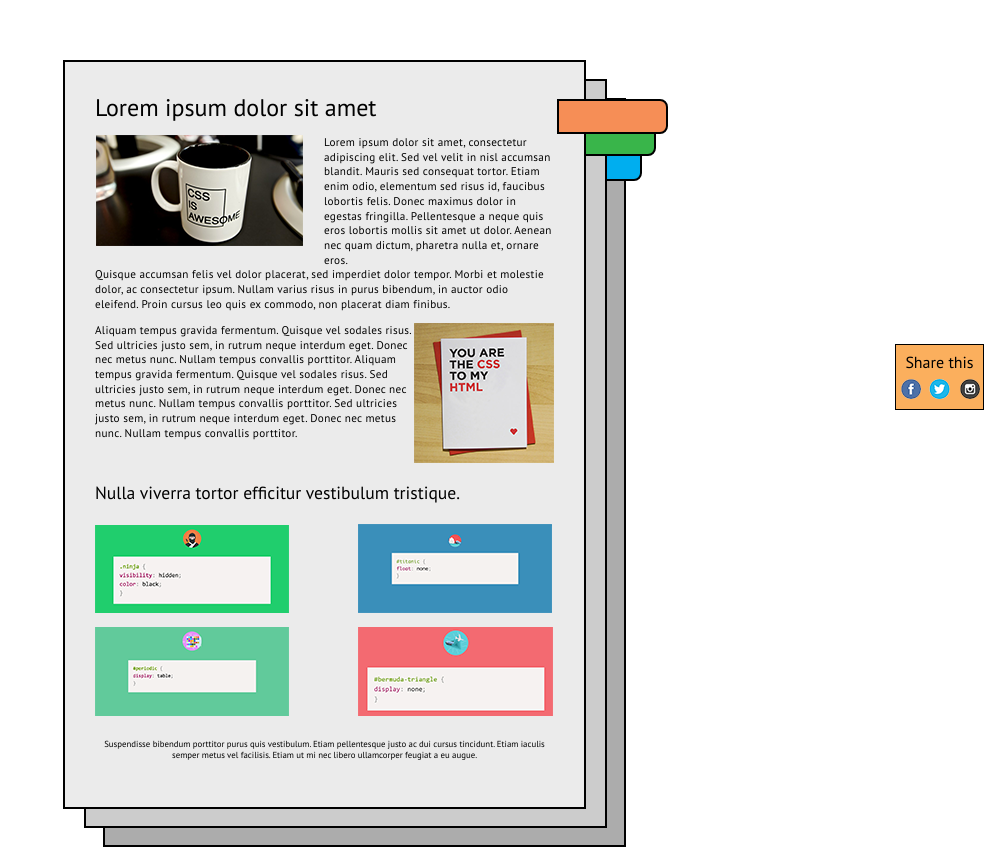
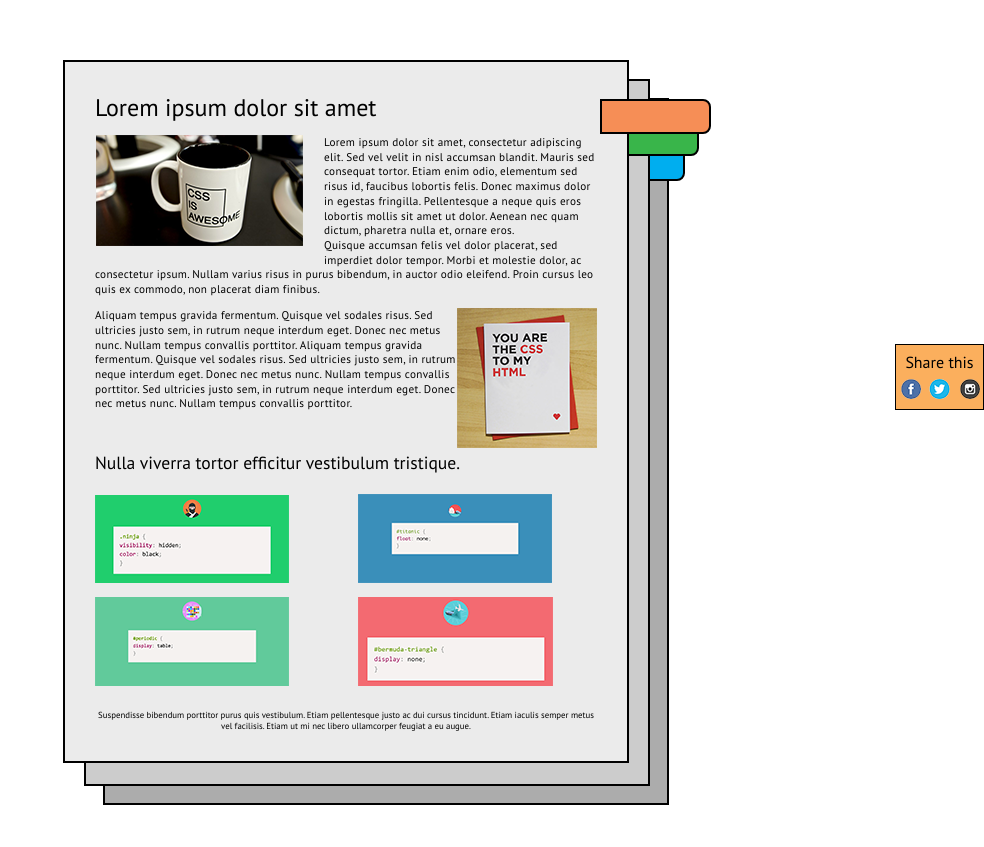
Before and after one commit to selenasunny/positioning_and_floats, a plain HTML site: page index.html in a window 1280 px wide. Shown: the part 140-987 px from the top of the page, without its empty margins (296-1280 px from the left). Drawn offline with Linux system fonts and the light colour scheme.

Commit message:
positioning_and_floats:pages change width

```diff
--- a/css/style.css
+++ b/css/style.css
@@ -13,10 +13,9 @@ body {
 /*pages and bookmarks*/
 
 .page {
-	width: 519px;
 	border: 2px solid #000;
-	height: 745px;
-	position: relative;
+	width: 100%;
+	height: 100%;
 }
 
 .page-top {
```
